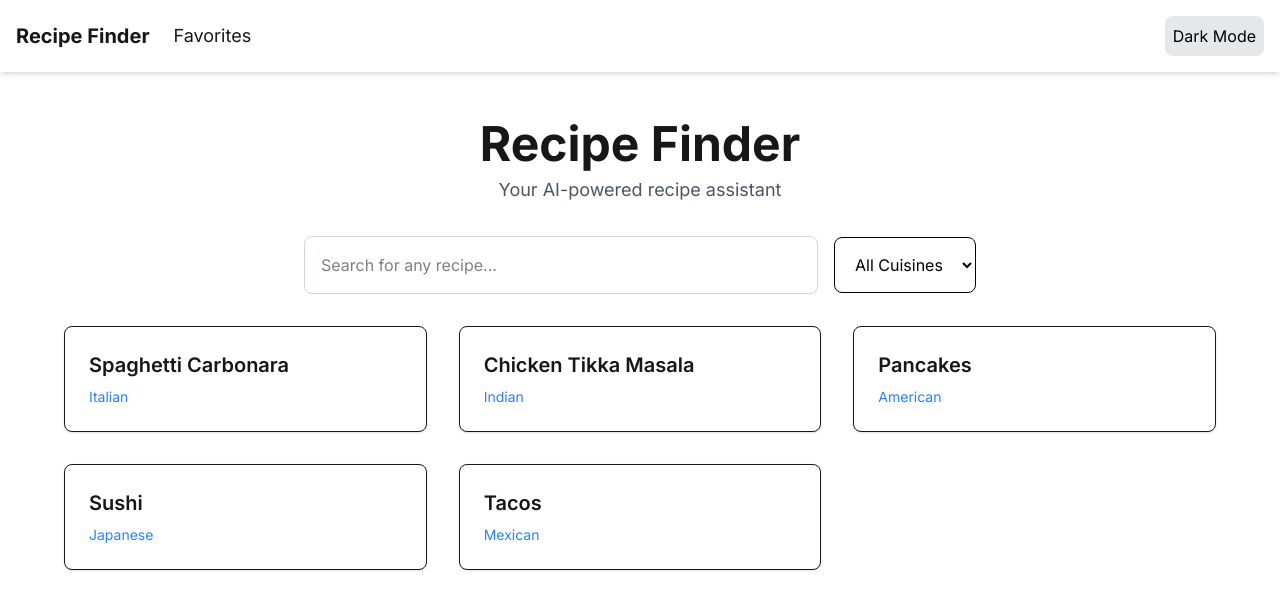
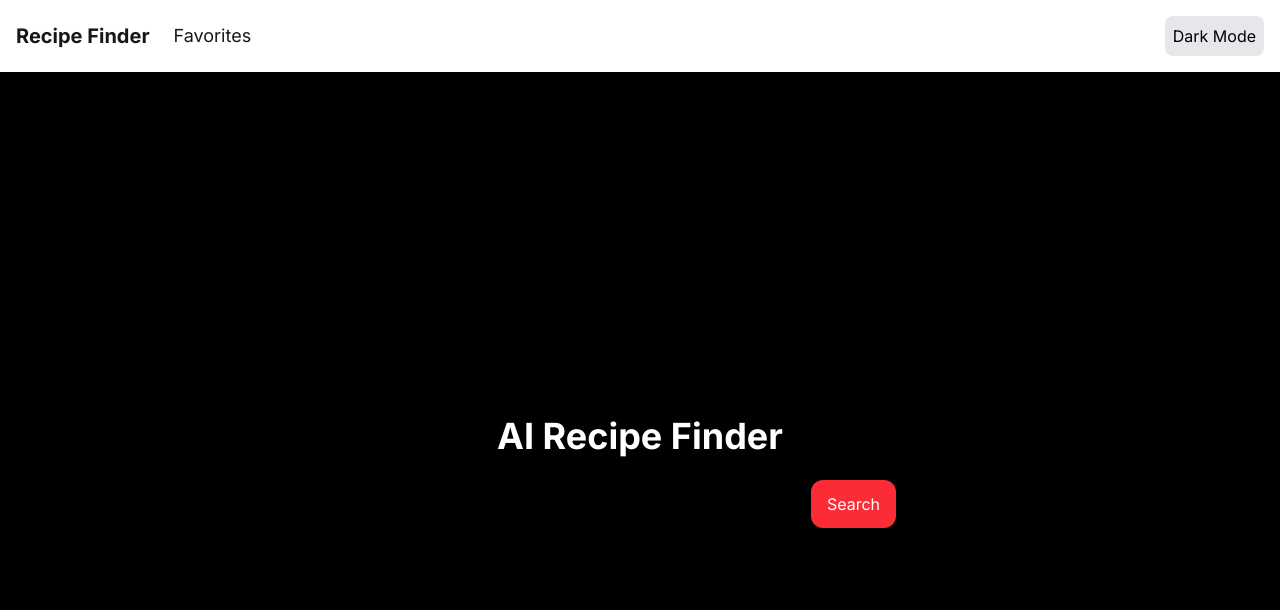
Before and after one commit to timexshmurda/cautious-lamp, a Next.js app: page / in a window 1280 px wide. Shown: the top 610 px of the page. Built offline with nearby package versions, Linux system fonts and the light colour scheme.

Commit message:
ready to deploy

```diff
--- /dev/null
+++ b/app/api/recipe/[id]/route.ts
@@ -0,0 +1,28 @@
+import { NextResponse } from "next/server";
+
+// Temporary in-memory recipe storage (replace with your DB later)
+const recipeCache: Record<string, any> = {};
+
+export async function GET(
+  request: Request,
+  { params }: { params: { id: string } }
+) {
+  const { id } = params;
+
+  if (recipeCache[id]) {
+    return NextResponse.json(recipeCache[id]);
+  }
+
+  return NextResponse.json({ error: "Recipe not found" }, { status: 404 });
+}
+
+export async function POST(request: Request) {
+  const data = await request.json();
+
+  if (!data.id) {
+    return NextResponse.json({ error: "Missing recipe ID" }, { status: 400 });
+  }
+
+  recipeCache[data.id] = data;
+  return NextResponse.json({ success: true });
+}
--- /dev/null
+++ b/app/api/recipe/route.ts
@@ -0,0 +1,38 @@
+import { NextResponse } from "next/server";
+
+export async function POST(req: Request) {
+  try {
+    const { query } = await req.json();
+
+    const response = await fetch("https://openrouter.ai/api/v1/chat/completions", {
+      method: "POST",
+      headers: {
+        "Content-Type": "application/json",
+        "Authorization": `Bearer ${process.env.DEEPSEEK_API_KEY}`,
+      },
+      body: JSON.stringify({
+        model: "deepseek/deepseek-r1:free",
+        messages: [
+          {
+            role: "system",
+            content: "You are an expert chef. Provide detailed recipes including ingredient quantities for the number of servings requested, step-by-step instructions, and estimated cooking time.",
+          },
+          {
+            role: "user",
+            content: query,
+          },
+        ],
+      }),
+    });
+
+    const data = await response.json();
+
+    console.log("Deepseek API response:", data); // For debugging
+
+    // Make sure to return this as `result` to match frontend
+    return NextResponse.json({ result: data.choices?.[0]?.message?.content || "No recipe found." });
+  } catch (error) {
+    console.error(error);
+    return NextResponse.json({ error: "Something went wrong." }, { status: 500 });
+  }
+}
--- a/app/page.tsx
+++ b/app/page.tsx
@@ -1,75 +1,66 @@
 "use client";
 
-import { useState, useEffect } from "react";
-import Link from "next/link";
-import { mockRecipes } from "../lib/recipes";
+import { useState } from "react";
 
 export default function Home() {
   const [query, setQuery] = useState("");
-  const [selectedCuisine, setSelectedCuisine] = useState("");
-  const [recipes, setRecipes] = useState<any[]>([]);
+  const [loading, setLoading] = useState(false);
+  const [recipe, setRecipe] = useState<string | null>(null);
+  const [error, setError] = useState<string | null>(null);
 
-  const cuisines = Array.from(new Set(mockRecipes.map(r => r.cuisine)));
+  const handleSearch = async () => {
+    if (!query.trim()) return;
+    setLoading(true);
+    setRecipe(null);
+    setError(null);
 
-  useEffect(() => {
-    let filteredRecipes = mockRecipes;
+    try {
+      const res = await fetch("/api/recipe", {
+        method: "POST",
+        headers: { "Content-Type": "application/json" },
+        body: JSON.stringify({ query }),
+      });
 
-    if (selectedCuisine) {
-      filteredRecipes = filteredRecipes.filter(
-        (recipe) => recipe.cuisine === selectedCuisine
-      );
+      if (!res.ok) throw new Error("Failed to fetch recipe");
+
+      const data = await res.json();
+      setRecipe(data.result); // `result` matches backend response key
+    } catch (err) {
+      if (err instanceof Error) {
+        setError(err.message);
+      } else {
+        setError(String(err));
       }
-
-    if (query) {
-        filteredRecipes = filteredRecipes.filter(recipe => recipe.title.toLowerCase().includes(query.toLowerCase()));
+    } finally {
+      setLoading(false);
     }
-
-    setRecipes(filteredRecipes);
-  }, [query, selectedCuisine]);
-
-  const handleSearch = (e: React.FormEvent) => {
-    e.preventDefault();
   };
 
   return (
-    <main className="flex min-h-screen flex-col items-center p-12">
-      <h1 className="text-5xl font-bold text-center">Recipe Finder</h1>
-      <p className="text-lg mt-2 text-gray-600 dark:text-gray-400">Your AI-powered recipe assistant</p>
-
-      <div className="mt-8 flex flex-col sm:flex-row items-center gap-4 w-full max-w-2xl">
-        <form onSubmit={handleSearch} className="flex-grow">
+    <main className="flex flex-col items-center justify-center min-h-screen bg-black text-white p-6">
+      <h1 className="text-4xl font-bold mb-6">AI Recipe Finder</h1>
+      <div className="flex w-full max-w-lg gap-2">
         <input
-            type="text"
+          className="flex-1 p-3 rounded-xl text-black"
           placeholder="Search for any recipe..."
-            className="w-full rounded-lg border border-gray-300 dark:border-gray-600 p-4 text-black dark:text-white bg-white dark:bg-gray-800 focus:ring-2 focus:ring-blue-500 outline-none"
           value={query}
           onChange={(e) => setQuery(e.target.value)}
+          onKeyDown={(e) => e.key === "Enter" && handleSearch()}
         />
-        </form>
-        <div className="w-full sm:w-auto">
-            <select
-                value={selectedCuisine}
-                onChange={(e) => setSelectedCuisine(e.target.value)}
-                className="p-4 border rounded-lg text-black dark:text-white bg-white dark:bg-gray-800 dark:border-gray-600 w-full focus:ring-2 focus:ring-blue-500 outline-none"
+        <button
+          className="bg-red-500 hover:bg-red-600 px-4 py-2 rounded-xl"
+          onClick={handleSearch}
+          disabled={loading}
         >
-                <option value="">All Cuisines</option>
-                {cuisines.map(cuisine => (
-                    <option key={cuisine} value={cuisine}>{cuisine}</option>
-                ))}
-            </select>
+          {loading ? "Loading..." : "Search"}
+        </button>
       </div>
+      {error && <p className="text-red-400 mt-4">{error}</p>}
+      {recipe && (
+        <div className="mt-6 max-w-2xl text-left whitespace-pre-wrap">
+          {recipe}
         </div>
-
-      <div className="mt-8 grid grid-cols-1 gap-8 md:grid-cols-2 lg:grid-cols-3 w-full max-w-6xl">
-        {recipes.map((recipe) => (
-          <Link href={`/recipe/${recipe.id}`} key={recipe.id}>
-            <div className="rounded-lg border p-6 h-full cursor-pointer bg-white dark:bg-gray-800 dark:border-gray-700 shadow-sm hover:shadow-lg hover:scale-105 transition-all duration-200">
-              <h2 className="text-xl font-semibold">{recipe.title}</h2>
-              <p className="mt-2 text-sm text-blue-500 dark:text-blue-400">{recipe.cuisine}</p>
-            </div>
-          </Link>
-        ))}
-      </div>
+      )}
     </main>
   );
 }
--- a/app/recipe/[id]/page.tsx
+++ b/app/recipe/[id]/page.tsx
@@ -1,10 +1,13 @@
 "use client";
 
+import React from "react";
 import { getRecipe } from "../../../lib/recipes";
 import { useFavorites } from "../../../lib/hooks/useFavorites";
 
-export default function RecipePage({ params }: { params: { id: string } }) {
-  const recipeId = parseInt(params.id, 10);
+export default function RecipePage({ params }: { params: Promise<{ id: string }> }) {
+  const { id } = React.use(params); // ✅ unwrap the params Promise
+  const recipeId = parseInt(id, 10);
+
   const recipe = getRecipe(recipeId);
   const { addFavorite, removeFavorite, isFavorite } = useFavorites();
 
@@ -34,15 +37,21 @@ export default function RecipePage({ params }: { params: { id: string } }) {
           </div>
           <button
             onClick={handleFavoriteClick}
-                className={`p-2 px-4 rounded-lg text-white text-sm sm:text-base whitespace-nowrap transition-colors ${isFavorite(recipe.id) ? 'bg-red-500 hover:bg-red-600' : 'bg-green-500 hover:bg-green-600'}`}
+            className={`p-2 px-4 rounded-lg text-white text-sm sm:text-base whitespace-nowrap transition-colors ${
+              isFavorite(recipe.id)
+                ? "bg-red-500 hover:bg-red-600"
+                : "bg-green-500 hover:bg-green-600"
+            }`}
           >
-                {isFavorite(recipe.id) ? 'Remove Favorite' : 'Add Favorite'}
+            {isFavorite(recipe.id) ? "Remove Favorite" : "Add Favorite"}
           </button>
         </div>
         <div className="mt-8 max-w-3xl text-left">
           <h2 className="text-3xl font-semibold">Instructions</h2>
           <div className="mt-4 p-6 rounded-lg bg-white dark:bg-gray-800 border dark:border-gray-200 dark:border-gray-700 shadow-sm">
-                <p className="whitespace-pre-line leading-relaxed text-gray-800 dark:text-gray-200">{recipe.instructions}</p>
+            <p className="whitespace-pre-line leading-relaxed text-gray-800 dark:text-gray-200">
+              {recipe.instructions}
+            </p>
           </div>
         </div>
       </div>
```
Also changed, not shown: tsconfig.json (+9 -8 lines), 2 other files (tests, documents, lock files or other folders). Lines whose indentation alone changed are shown as unchanged.
